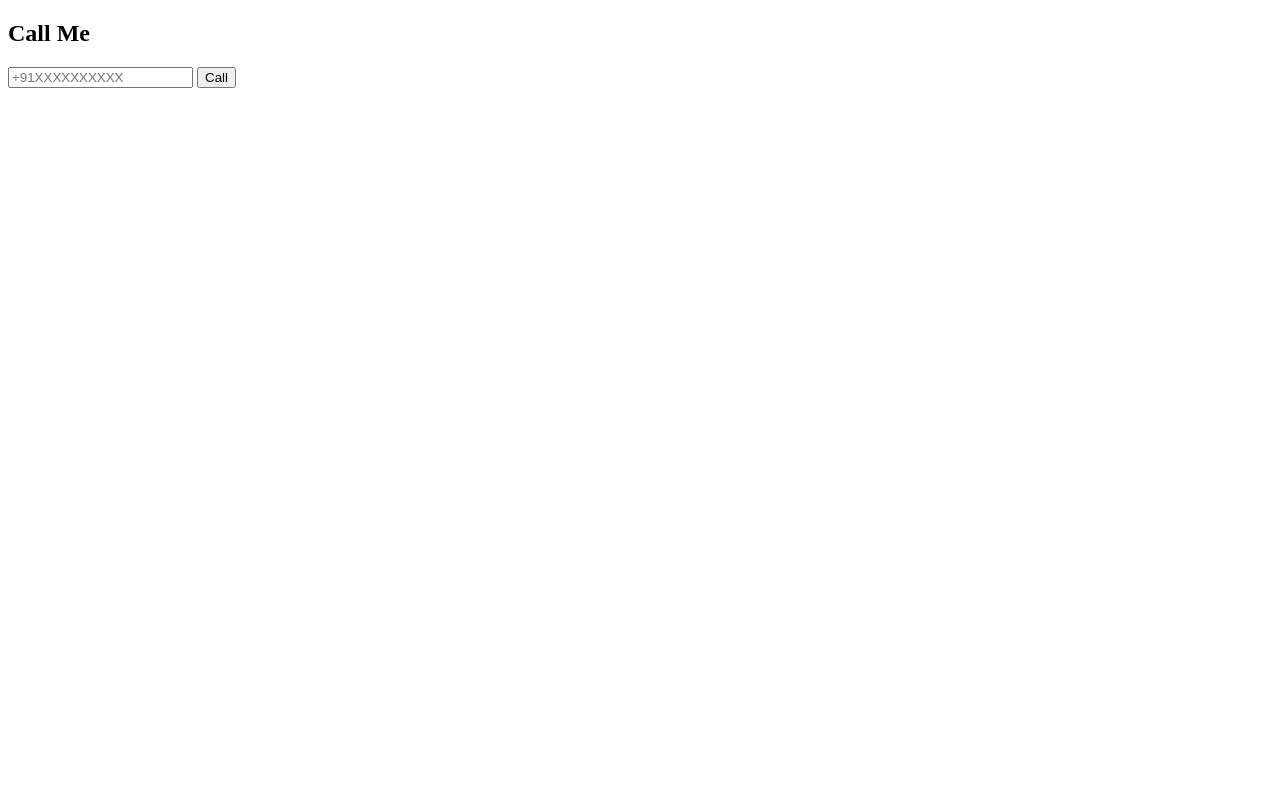
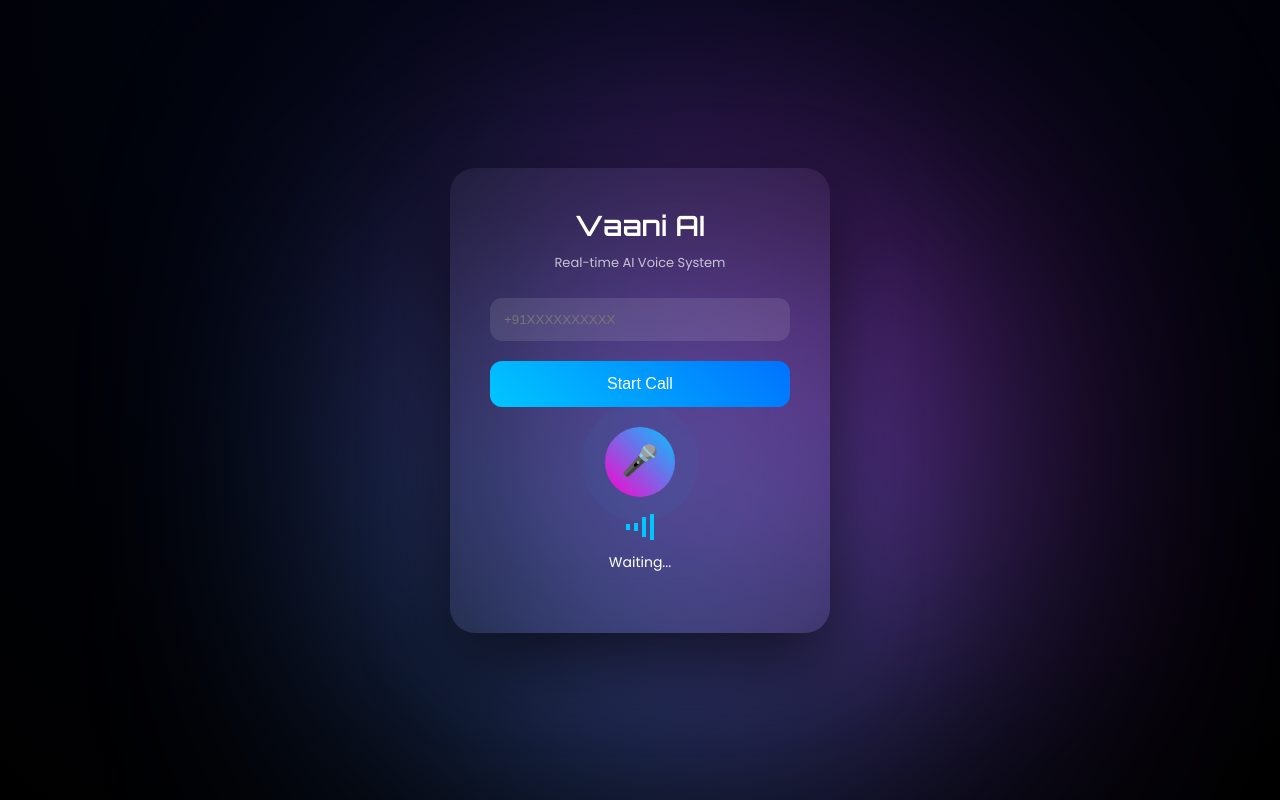
Before and after one commit to mdirfanpasha/ai-voice-calling-assistant, a website: page index.html in a window 1280 px wide. Drawn offline with Linux system fonts and the light colour scheme.

Commit message:
Refactor index.html for improved layout and functionality
Updated HTML structure and styles for AI Voice Caller Pro.

```diff
--- a/index.html
+++ b/index.html
@@ -1,25 +1,217 @@
 <!DOCTYPE html>
-<html>
+<html lang="en">
+<head>
+<meta charset="UTF-8">
+<title>AI Voice Caller Pro</title>
+
+<link href="https://fonts.googleapis.com/css2?family=Orbitron:wght@400;600&family=Poppins:wght@300;400;600&display=swap" rel="stylesheet">
+
+<style>
+* { margin:0; padding:0; box-sizing:border-box; }
+
+body {
+    height:100vh;
+    font-family:'Poppins', sans-serif;
+    background: radial-gradient(circle at top, #020617, #000);
+    color:white;
+    display:flex;
+    justify-content:center;
+    align-items:center;
+    overflow:hidden;
+}
+
+/* Animated background glow */
+body::before {
+    content:"";
+    position:absolute;
+    width:500px;
+    height:500px;
+    background:linear-gradient(45deg,#00c6ff,#ff00cc);
+    border-radius:50%;
+    filter:blur(150px);
+    animation:move 10s infinite alternate;
+}
+
+@keyframes move {
+    from { transform:translate(-100px,-100px); }
+    to { transform:translate(100px,100px); }
+}
+
+/* Main Card */
+.container {
+    position:relative;
+    width:380px;
+    padding:40px;
+    border-radius:25px;
+    background:rgba(255,255,255,0.05);
+    backdrop-filter:blur(30px);
+    box-shadow:0 30px 80px rgba(0,0,0,0.7);
+    text-align:center;
+    z-index:2;
+}
+
+/* Title */
+h1 {
+    font-family:'Orbitron';
+    font-size:28px;
+    margin-bottom:10px;
+}
+
+.tag {
+    font-size:13px;
+    opacity:0.7;
+}
+
+/* Input */
+input {
+    width:100%;
+    padding:14px;
+    margin-top:25px;
+    border-radius:12px;
+    border:none;
+    outline:none;
+    background:rgba(255,255,255,0.1);
+    color:white;
+}
+
+/* Button */
+button {
+    width:100%;
+    padding:14px;
+    margin-top:20px;
+    border-radius:12px;
+    border:none;
+    background:linear-gradient(45deg,#00c6ff,#0072ff);
+    color:white;
+    font-size:16px;
+    cursor:pointer;
+    transition:0.3s;
+}
+
+button:hover {
+    transform:scale(1.05);
+    box-shadow:0 0 30px #00c6ff;
+}
+
+/* Status */
+.status {
+    margin-top:15px;
+    font-size:14px;
+}
+
+/* Mic animation */
+.mic {
+    width:70px;
+    height:70px;
+    margin:20px auto;
+    border-radius:50%;
+    background:linear-gradient(45deg,#ff00cc,#00c6ff);
+    display:flex;
+    justify-content:center;
+    align-items:center;
+    font-size:30px;
+    animation:pulse 2s infinite;
+}
+
+@keyframes pulse {
+    0% { box-shadow:0 0 0 0 rgba(0,198,255,0.7); }
+    70% { box-shadow:0 0 0 25px rgba(0,198,255,0); }
+    100% { box-shadow:0 0 0 0 rgba(0,198,255,0); }
+}
+
+/* Wave bars */
+.wave {
+    display:flex;
+    justify-content:center;
+    gap:4px;
+    margin-top:10px;
+}
+
+.wave span {
+    width:4px;
+    height:20px;
+    background:#00c6ff;
+    animation:wave 1s infinite;
+}
+
+.wave span:nth-child(2){animation-delay:0.2s;}
+.wave span:nth-child(3){animation-delay:0.4s;}
+.wave span:nth-child(4){animation-delay:0.6s;}
+
+@keyframes wave {
+    0%,100%{transform:scaleY(0.3);}
+    50%{transform:scaleY(1.3);}
+}
+
+/* Call log */
+.logs {
+    margin-top:20px;
+    max-height:120px;
+    overflow:auto;
+    font-size:12px;
+    text-align:left;
+    opacity:0.8;
+}
+
+.logs div {
+    margin-bottom:5px;
+    border-bottom:1px solid rgba(255,255,255,0.1);
+    padding-bottom:3px;
+}
+</style>
+</head>
+
 <body>
 
-<h2>Call Me</h2>
+<div class="container">
+
+<h1> Vaani AI </h1>
+<p class="tag">Real-time AI Voice System</p>
 
 <input id="phone" placeholder="+91XXXXXXXXXX">
-<button onclick="call()">Call</button>
+
+<button onclick="call()">Start Call</button>
+
+<div class="mic">🎤</div>
+
+<div class="wave">
+<span></span><span></span><span></span><span></span>
+</div>
+
+<div class="status" id="status">Waiting...</div>
+
+<div class="logs" id="logs"></div>
+
+</div>
 
 <script>
-function call() {
-    const phone = document.getElementById("phone").value;
+function log(msg){
+    const logs=document.getElementById("logs");
+    logs.innerHTML += "<div>"+msg+"</div>";
+    logs.scrollTop=logs.scrollHeight;
+}
 
-    fetch("http://localhost:3000/call", {
-        method: "POST",
-        headers: {
-            "Content-Type": "application/json"
-        },
-        body: JSON.stringify({ phone: phone })
+function call(){
+    const phone=document.getElementById("phone").value;
+    const status=document.getElementById("status");
+
+    status.innerText="📡 Connecting...";
+    log("Calling "+phone);
+
+    fetch("https://avowed-anthony-unyielded.ngrok-free.dev/call",{
+        method:"POST",
+        headers:{ "Content-Type":"application/json"},
+        body:JSON.stringify({ phone })
     })
-    .then(res => res.text())
-    .then(data => alert(data));
+    .then(res=>res.text())
+    .then(data=>{
+        status.innerText="📞 Call Active";
+        log("Call started");
+    })
+    .catch(err=>{
+        status.innerText="❌ Error";
+        log("Error: "+err);
+    });
 }
 </script>
 
```
